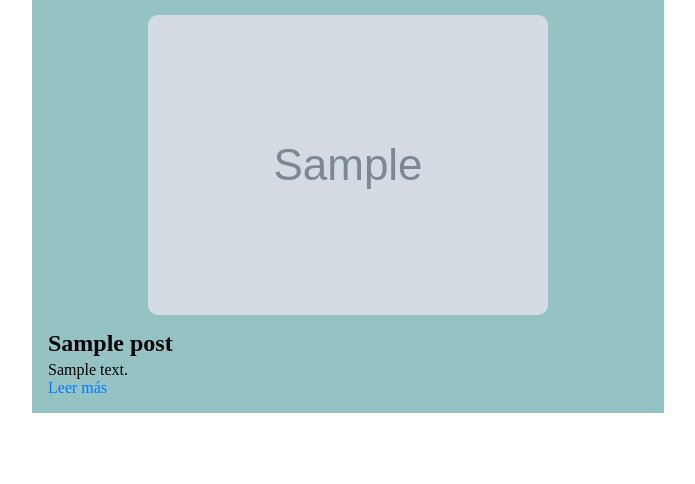
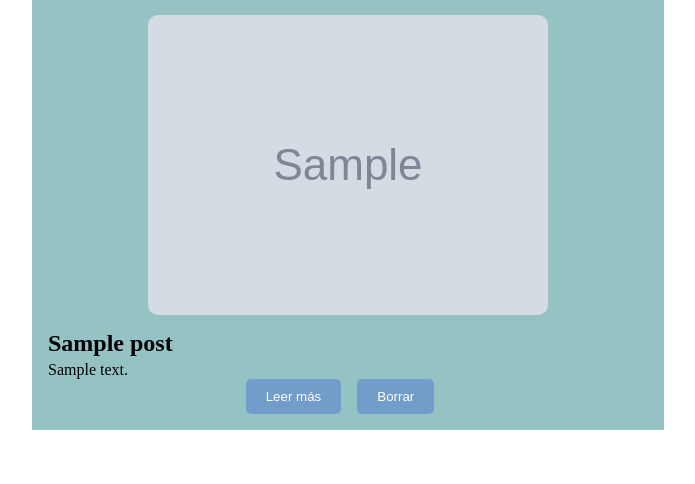
Before and after one commit to LASM24/posts_system, a Django app: page /posts/ in a window 1280 px wide. Shown: the part 145-629 px from the top of the page, without its empty margins (292-987 px from the left). Run offline with Django 5.2, Linux system fonts and the light colour scheme; the first user in the database is signed in; tables that the repository leaves empty hold one stand-in row (Sample ...).

Commit message:
Post app: Post deletion feature added (#7)
 Admins can now delete posts directly from the template.

```diff
--- a/posts/static/posts/detail.css
+++ b/posts/static/posts/detail.css
@@ -16,6 +16,7 @@
   flex-direction: column;
   align-items: center;
   justify-content: space-around;
+  margin-bottom: 3rem;
 }
 
 h2 {
--- a/posts/static/posts/style.css
+++ b/posts/static/posts/style.css
@@ -1,11 +1,9 @@
-
 .content_max {
     display: flex;
     flex-direction: column;
     align-items: center;
     padding: 0 20px;
 }
-
 
 .post-section {
     background-color: rgb(149, 195, 195);
@@ -55,6 +53,28 @@
     text-decoration: underline;
 }
 
+.admin-options {
+    display: flex;
+    justify-content: center;
+}
+
+.admin-options a{
+    color: #fff;
+}
+
+button {
+    padding: 10px 20px;
+    margin-right: 1rem;
+    background-color: #729cca;
+    border: none;
+    border-radius: 5px;
+    cursor: pointer;
+}
+
+.msj{
+    margin-top: 1rem;
+    text-align: center;
+}
 
 @media only screen and (max-width: 768px) {
     .post-section {
--- a/posts/templates/posts/post_detail.html
+++ b/posts/templates/posts/post_detail.html
@@ -12,9 +12,6 @@
         <h2>{{post.title}}</h2>
           <p class="text">{{post.content|safe|linebreaksbr}}</p>
         <img src="{{ post.image.url }}">
-        {% if request.user.is_staff %}
-          <p class="edit"><a href="{% url "posts:post" post.id post.title|slugify %}">Editar</a></p>
-        {% endif %}
       </div>
     </div>
   </main>
--- a/posts/templates/posts/post_list.html
+++ b/posts/templates/posts/post_list.html
@@ -16,13 +21,17 @@
                     <div class="post-details">
                         <h2>{{ post.title }}</h2>
                         <p>{{ post.content|striptags|safe|truncatechars:"100" }}</p>
-						<p><a href="{% url 'posts:post' post.id post.title|slugify %}">Leer más</a></p>
+                        {% if request.user.is_staff %}
+												<div class="admin-options">
+															<button><a href="{% url 'posts:post' post.id post.title|slugify %}">Leer más</a></button>
+                                {% comment %} <a href="{% url "posts:update" post.id %}">Editar</a> {% endcomment %}
+															<button>
+																<a href="{% url "posts:delete" post.id %}">Borrar</a>
+															</button>
+                            </div>
+                        {% endif %}
                     </div>
                 </div>
-					{% comment %} {% if request.user.is_staff %}
-						| <a href="{% url "posts:update" post.id %}">Editar</a>
-						| <a href="{% url "posts:delete" post.id %}">Borrar</a>
-					{% endif %} {% endcomment %}
             </section>
         {% endfor %}
     </div>
--- a/posts/urls.py
+++ b/posts/urls.py
@@ -1,8 +1,9 @@
 from django. urls import path
-from .views import PostListView, PostDetailView, PostCreateView
+from .views import PostListView, PostDetailView, PostCreateView, PostDeleteView
 
 posts_patterns = ([
     path('', PostListView.as_view(), name='posts'),
     path("<int:pk>/<slug:slug>/", PostDetailView.as_view(), name="post"),
-    path('create/', PostCreateView.as_view(), name='create')
+    path('create/', PostCreateView.as_view(), name='create'),
+    path('create/<int:pk>/', PostDeleteView.as_view(), name='delete')
 ], 'posts')
--- a/posts/views.py
+++ b/posts/views.py
@@ -2,7 +2,7 @@
 from django.urls import reverse_lazy
 from django.views.generic.list import ListView
 from django.views.generic.detail import DetailView
-from django.views.generic.edit import CreateView
+from django.views.generic.edit import CreateView, DeleteView
 from .models import Post
 from .forms import PostCreateForm
 
@@ -20,3 +20,10 @@ class PostCreateView(CreateView):
     model = Post
     form_class = PostCreateForm
     success_url = reverse_lazy('posts:posts')
+
+
+class PostDeleteView(DeleteView):
+    model = Post
+
+    def get_success_url(self):
+            return reverse_lazy('posts:posts') + '?ok'
```
Also changed, not shown: other parts of posts/templates/posts/post_list.html (+5 -0 lines), posts/static/posts/confirm.css (added, +38 -0 lines), posts/templates/posts/post_confirm_delete.html (added, +20 -0 lines). Lines whose indentation alone changed are shown as unchanged.
